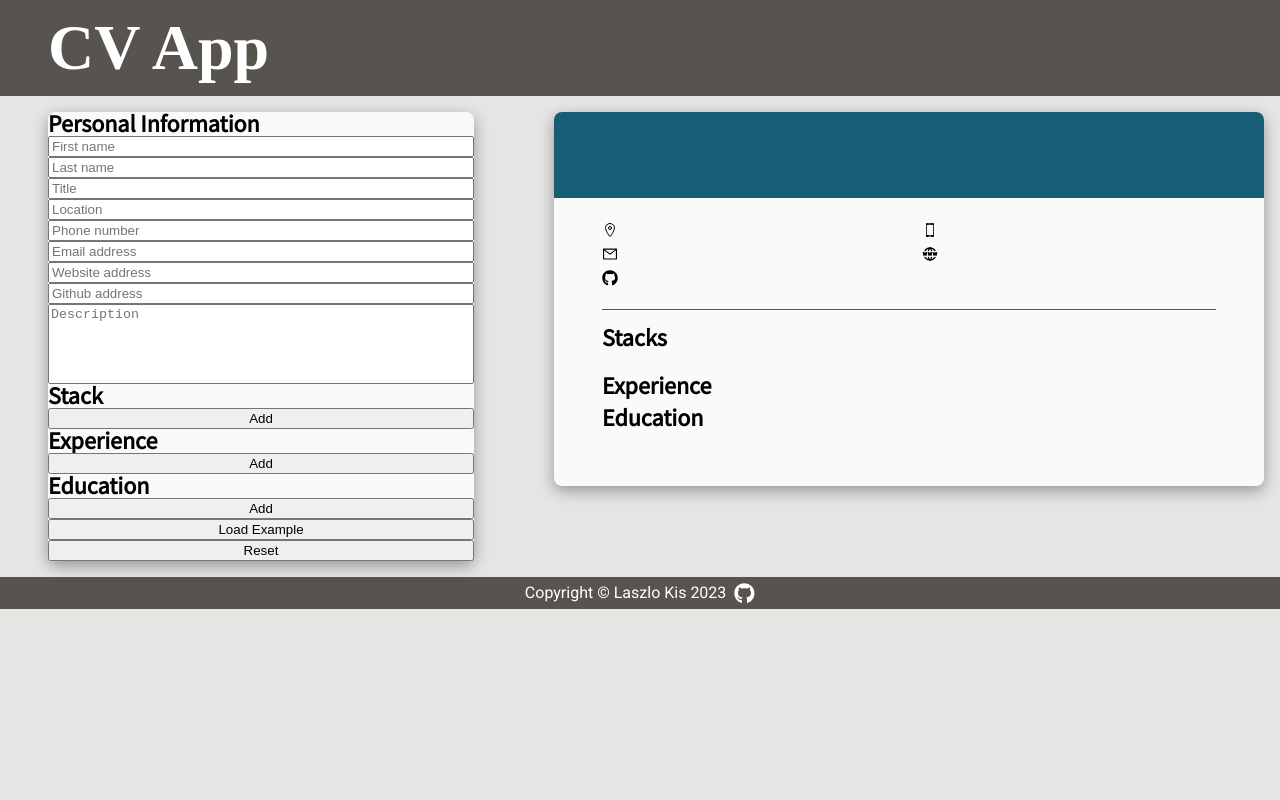
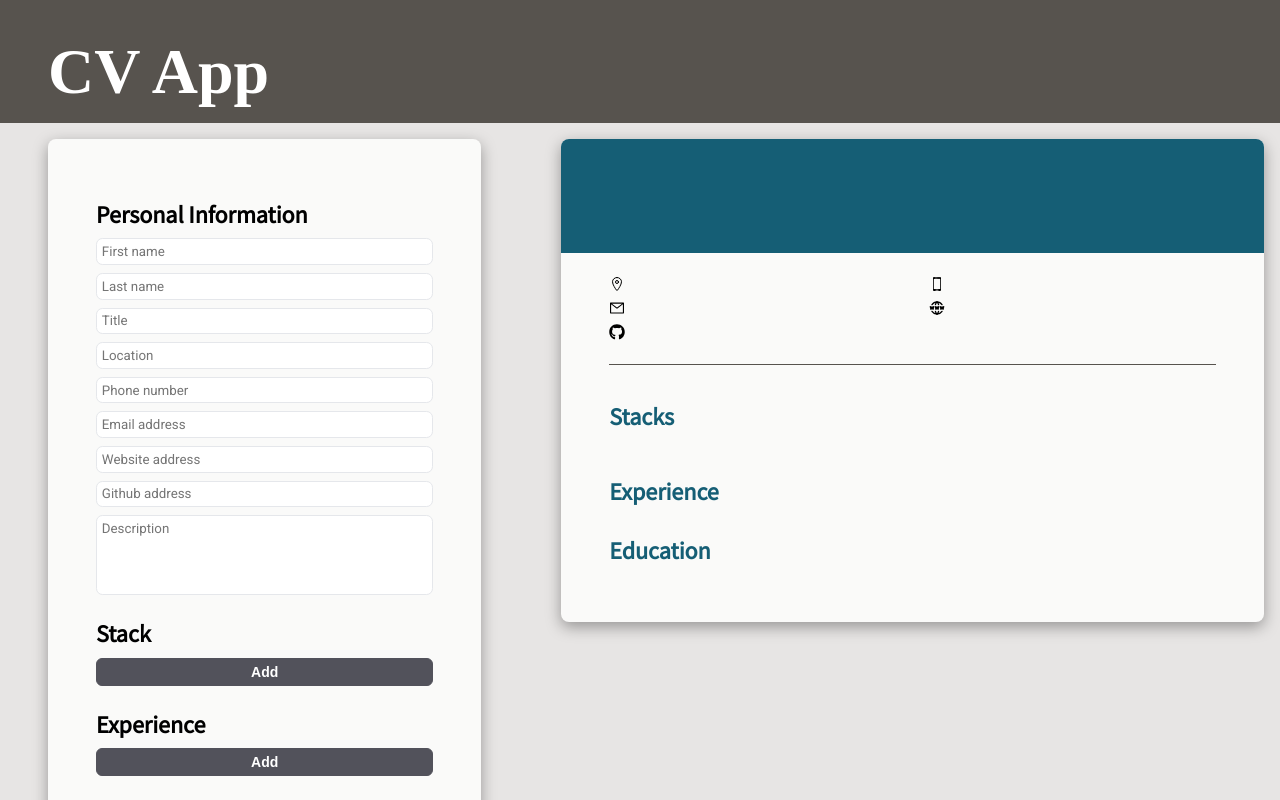
Before and after one commit to ev0clu/cv-application, a React (Create React App) app: page / in a window 1280 px wide. Shown: the top 800 px of the page. Built offline with nearby package versions, Linux system fonts and the light colour scheme; a web font is replaced by a local one.

Commit message:
Form layout is formatted

```diff
--- a/src/assets/styles/CVForm.css
+++ b/src/assets/styles/CVForm.css
@@ -6,13 +6,29 @@
     border-radius: 0.5rem;
     width: 30rem;
     height: max-content;
+    padding: 2.5rem 3rem 3rem 3rem;
+    gap: 0.2rem;
 }
 
-.input-textarea {
+textarea {
     height: 5rem;
+    resize: none;
+}
+
+input,
+textarea {
+    border-radius: 0.4rem;
+    padding: 0.3rem;
+    border: 0.1rem solid #e5e7eb;
+}
+
+input:focus,
+textarea:focus {
+    outline-color: #458dfa;
 }
 
 h1 {
+    padding: 1.5rem 0 0.2rem 0;
     font-size: 1.5rem;
     font-weight: 700;
 }
@@ -20,11 +36,81 @@ h1 {
 .personal,
 .stack,
 .experience,
-.education {
+.education,
+.experience-group,
+.education-group {
     display: flex;
     flex-direction: column;
+    justify-content: center;
+    gap: 0.5rem;
 }
 
-textarea {
-    resize: none;
+.education {
+    margin-bottom: 2rem;
 }
+
+.stack-group {
+    display: flex;
+    flex-direction: row;
+    flex: 1;
+    align-items: center;
+    gap: 0.5rem;
+}
+
+button {
+    appearance: none;
+    border: 1px solid #52525b;
+    background-color: #52525b;
+    border-radius: 6px;
+    color: #fff;
+    cursor: pointer;
+    display: inline-block;
+    font-size: 14px;
+    font-weight: 600;
+    line-height: 14px;
+    padding: 6px 16px;
+    text-align: center;
+    text-decoration: none;
+    user-select: none;
+    -webkit-user-select: none;
+    touch-action: manipulation;
+    vertical-align: middle;
+    white-space: nowrap;
+}
+
+button:hover {
+    background-color: #6f6f7c;
+    border: 1px solid #6f6f7c;
+}
+
+button:active {
+    background-color: #3c3c44;
+}
+
+.btn-example {
+    border: 1px solid #fb923c;
+    background-color: #fb923c;
+}
+
+.btn-example:hover {
+    background-color: #fdba74;
+    border: 1px solid #fdba74;
+}
+
+.btn-example:active {
+    background-color: #f97316;
+}
+
+.btn-reset {
+    border: 1px solid #dc2626;
+    background-color: #dc2626;
+}
+
+.btn-reset:hover {
+    background-color: #ef4444;
+    border: 1px solid #ef4444;
+}
+
+.btn-reset:active {
+    background-color: #b91c1c;
+}
--- a/src/assets/styles/CVPreview.css
+++ b/src/assets/styles/CVPreview.css
@@ -62,6 +62,10 @@
     margin: 1rem 3rem 3rem 3rem;
 }
 
+.preview-content h1 {
+    color: #155e75;
+}
+
 .preview-stack {
     display: flex;
     flex-direction: row;
--- a/src/assets/styles/index.css
+++ b/src/assets/styles/index.css
@@ -1,5 +1,7 @@
 body {
-  font-family: 'Roboto', sans-serif, -apple-system, BlinkMacSystemFont, 'Segoe UI', 'Oxygen', 'Ubuntu', 'Cantarell', 'Fira Sans', 'Droid Sans', 'Helvetica Neue', sans-serif;
+    font-family: 'Roboto', sans-serif, -apple-system, BlinkMacSystemFont,
+        'Segoe UI', 'Oxygen', 'Ubuntu', 'Cantarell', 'Fira Sans', 'Droid Sans',
+        'Helvetica Neue', sans-serif;
     -webkit-font-smoothing: antialiased;
     -moz-osx-font-smoothing: grayscale;
     font-size: 16px;
@@ -8,6 +10,13 @@ body {
     background-color: #e7e5e4;
 }
 
+input,
+textarea {
+    font-family: 'Roboto', sans-serif, -apple-system, BlinkMacSystemFont,
+        'Segoe UI', 'Oxygen', 'Ubuntu', 'Cantarell', 'Fira Sans', 'Droid Sans',
+        'Helvetica Neue', sans-serif;
+}
+
 * {
     box-sizing: border-box;
 }
```
Lines whose indentation alone changed are shown as unchanged.
